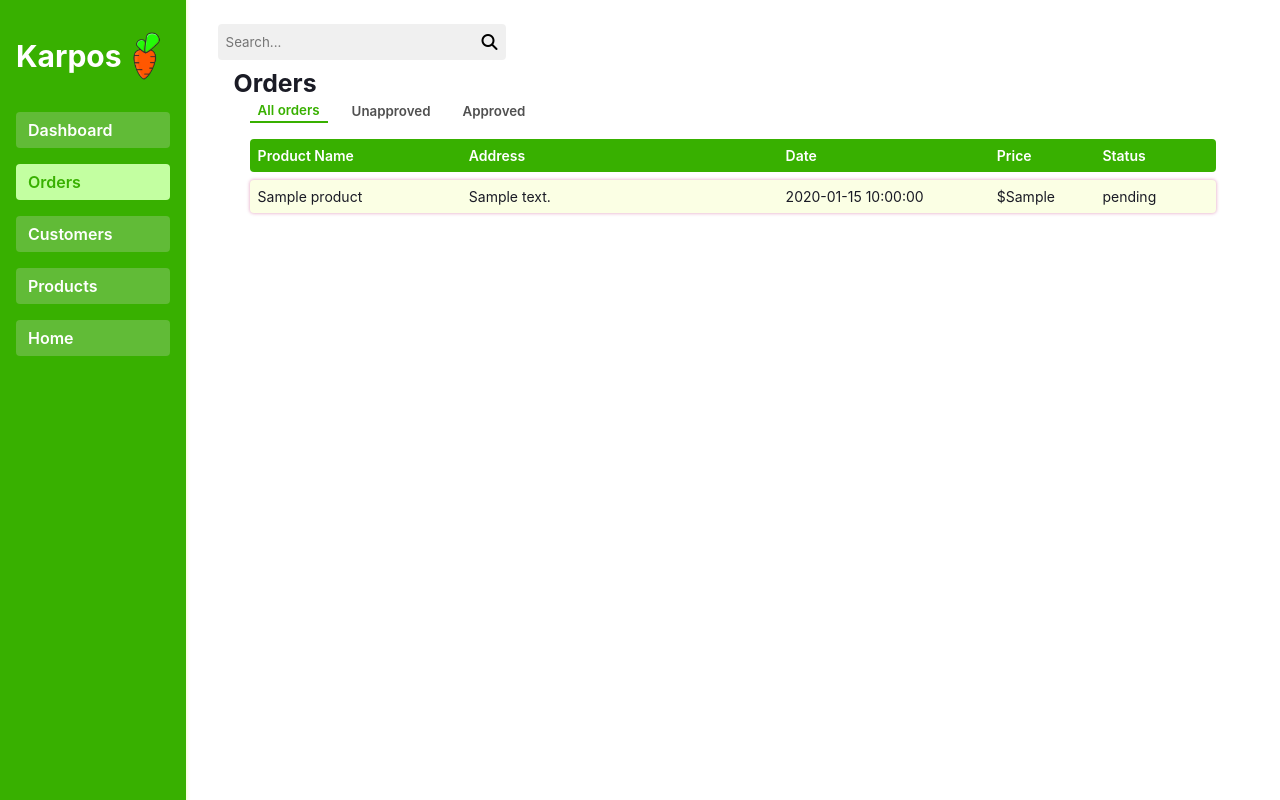
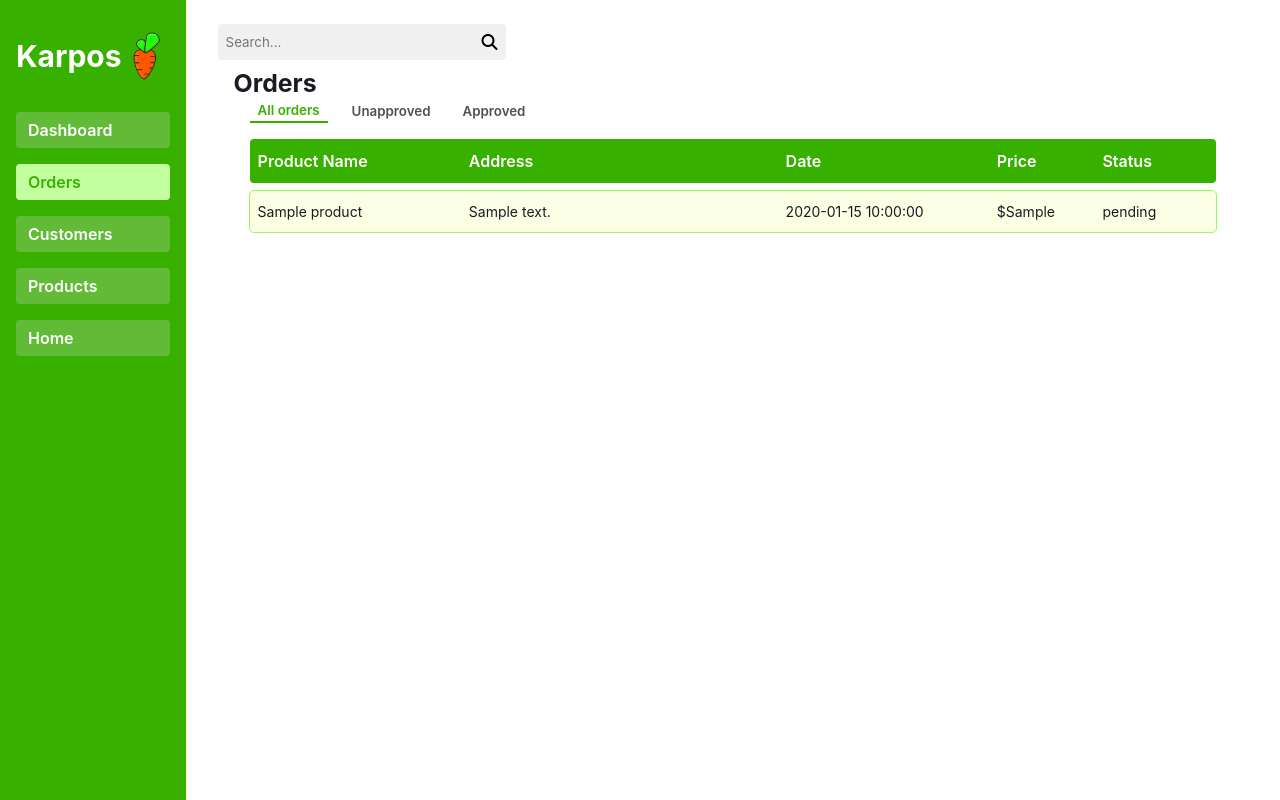
Before and after one commit to chochodev/GroceryApp, a Flask app: page /admin_panel/orders in a window 1280 px wide. Run offline with Flask 3, Linux system fonts and the light colour scheme; a user stored in the database is signed in; tables that the repository leaves empty hold one stand-in row (values such as "Sample post"); parts of the project's set-up code (start-up, migrations or seed data) failed here and were passed over; some libraries are stand-ins or nearby versions.

Commit message:
update: css styling

```diff
--- a/website/static/css/admin/orders.css
+++ b/website/static/css/admin/orders.css
@@ -52,11 +52,13 @@
 
 /* TABLE HEAD */
 #orders .main .order-contents .orders-table .orders-header-items {
+    padding: 0.75rem 0.5rem;
     background: var(--cta-clr);
 }
 
 #orders .main .order-contents .orders-table .orders-header-items * {
     color: white;
+    font-size: 1rem;
 }
 
 /* TABLE BODY DISPLAY */
@@ -89,15 +91,16 @@
 
 /* ORDER SECTION */
 #orders .main .order-contents .orders-table .orders {
-    gap: .25rem;
+    gap: .5rem;
 }
 
 #orders .main .order-contents .orders-table .order {
-    box-shadow: 0 0 3px 1px rgba(185, 16, 97, 0.25);
+    padding: 0.75rem 0.5rem;
+    outline: 1px solid var(--primary-clr);
 }
 
 #orders .main .order-contents .orders-table .order:hover {
     cursor: pointer;
-    box-shadow: 0 0 3px 1px rgba(185, 16, 97, .5);
-    transition: .1s ease-in-out;
+    outline: 1px solid var(--background-deep-clr);
+    transition: .2s ease-in-out;
 }
```
Also changed, not shown: website/static/css/admin/customers.css (+7 -3 lines), website/static/css/admin/products.css (+7 -3 lines), website/static/css/orders.css (+8 -5 lines).
